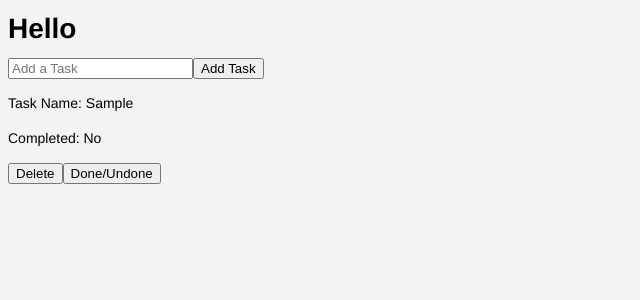
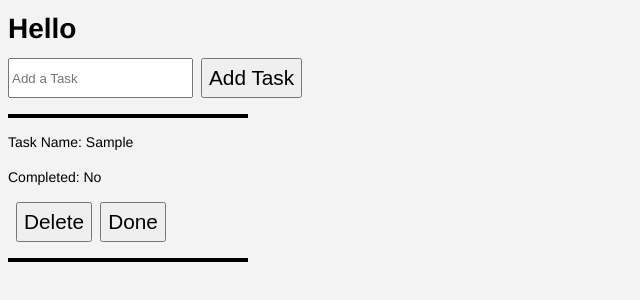
Before and after one commit to ElAnonimo/react-ts-webpack, a React app: page / in a window 1280 px wide. Both pictures are taken after typing "Sample" into the empty fields and a click on the button "Add Task". Shown: the top 300 px of the page, without its empty margins (0-640 px from the left). Built offline with nearby package versions, Linux system fonts and the light colour scheme.

Commit message:
added styles

```diff
--- a/src/components/App.tsx
+++ b/src/components/App.tsx
@@ -54,11 +54,11 @@ export class App extends React.Component<{}, IState> {
 	public renderTasks():JSX.Element[] {
 		if (this.state.tasks.length) {
 			return this.state.tasks.map((task: ITask) => (
-				<div key={task.id}>
-					<p>Task Name: {task.value}</p>
-					<p>Completed: {task.completed ? 'Yes': 'No'}</p>
+				<div key={task.id} className='tdl-task'>
+					<p className={task.completed ? 'is-completed': ''}>Task Name: {task.value}</p>
+					<p className={task.completed ? 'is-completed': ''}>Completed: {task.completed ? 'Yes': 'No'}</p>
 					<button onClick={() => this.handleDeleteClick(task.id)}>Delete</button>
-					<button onClick={() => this.toggleDoneClick(task.id)}>Done/Undone</button>
+					<button onClick={() => this.toggleDoneClick(task.id)}>{task.completed ? 'Undo' : 'Done'}</button>
 				</div>
 			));
 		}
@@ -71,6 +71,7 @@ export class App extends React.Component<{}, IState> {
 				<form onSubmit={(evt) => this.handleSubmit(evt)}>
 					<input
 						type='text'
+						className='tdl-input'
 						placeholder='Add a Task'
 						value={this.state.currentTask}
 						onChange={(evt) => this.handleChange(evt)}
--- a/src/styles/style.scss
+++ b/src/styles/style.scss
@@ -1,4 +1,5 @@
 $bg-grey: #f3f3f3;
+$btn-grey: #5e5e5e;
 
 body {
 	font-family: 'Helvetica Neue', Helvetica, 'Arial Narrow', sans-serif;
@@ -6,3 +7,31 @@ body {
 	line-height: 1.3rem;
 	background-color: $bg-grey;
 }
+
+form {
+	display: flex;
+}
+
+button {
+	height: 2.5rem;
+	font-size: 1.3rem;
+	margin-left: 0.5rem;
+}
+
+.is-completed {
+	text-decoration: line-through;
+	color: $btn-grey;
+}
+
+.tdl-input {
+	height: 2.5rem;
+	box-sizing: border-box;
+}
+
+.tdl-task {
+	width: 19%;
+	border-top: 4px solid #000;
+	border-bottom: 4px solid #000;
+	padding-bottom: 1rem;
+	margin-top: 1rem;
+}
```
